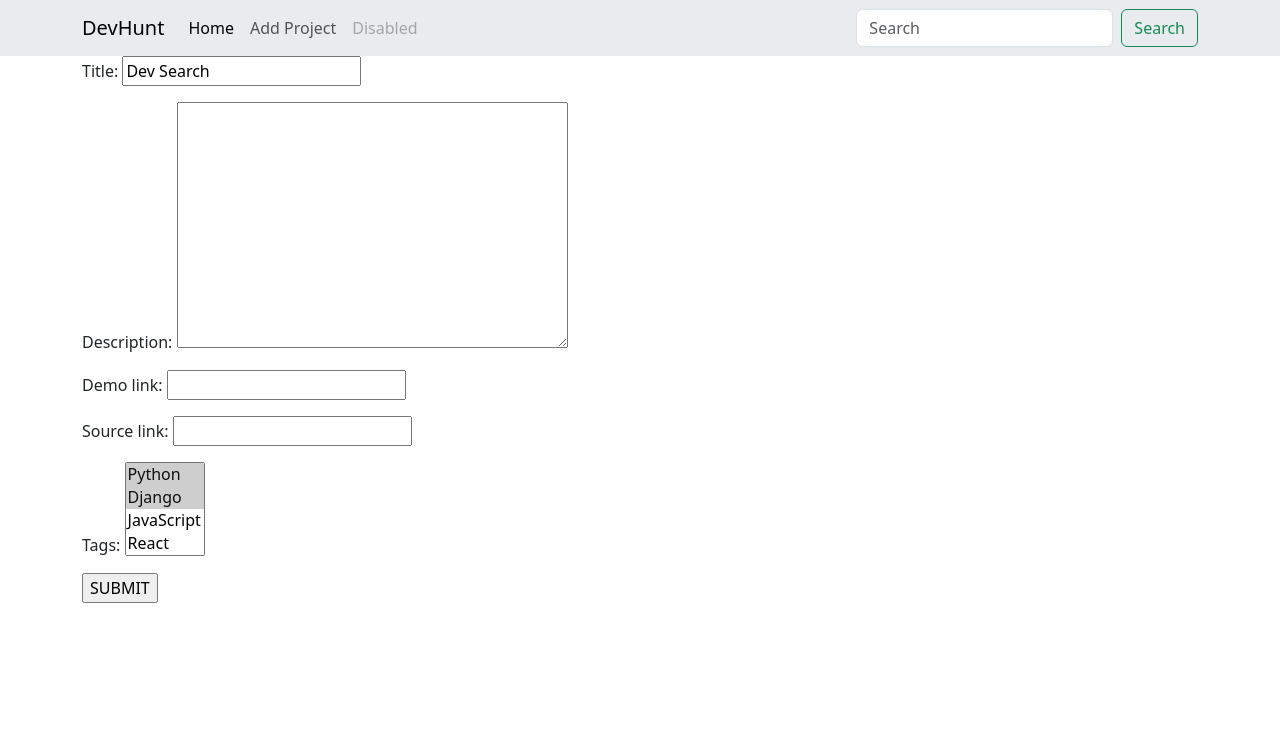
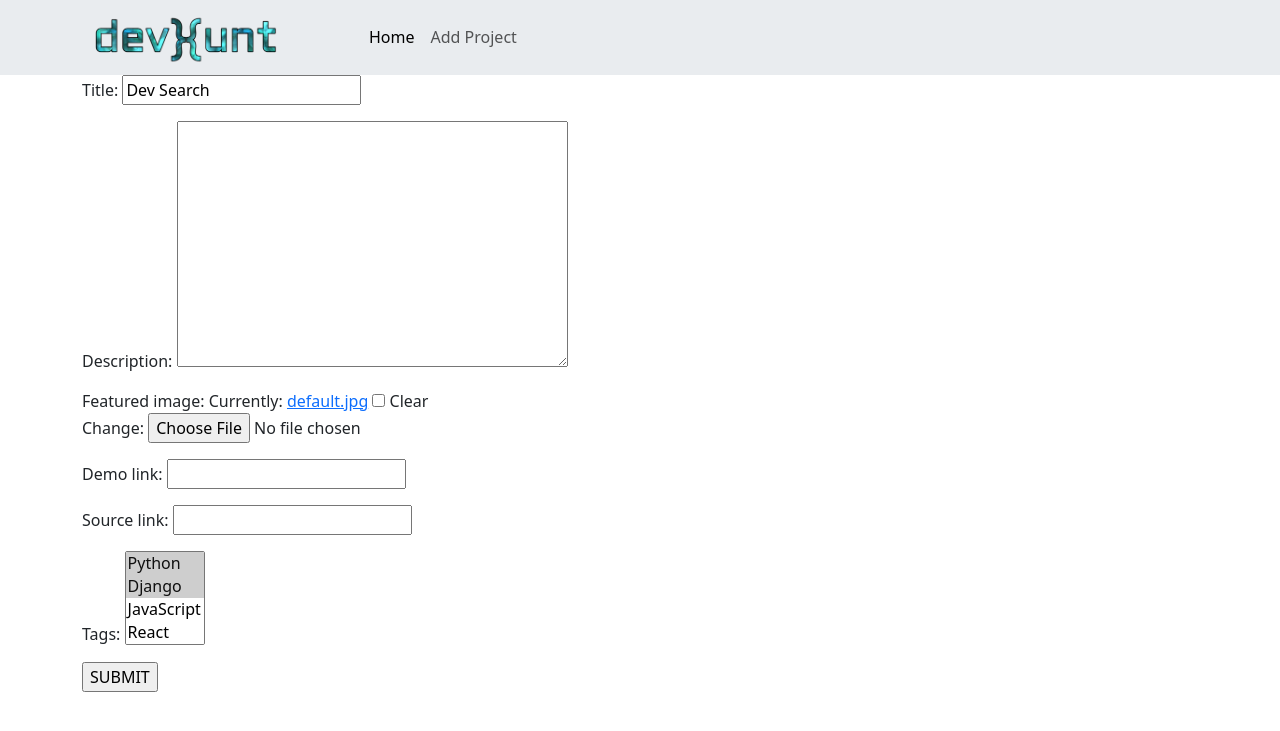
Before and after one commit to shahidafridi-swe/devHunt, a Django app: page /update-project/02fc8653-0c2c-4429-81fa-80e07d8104ae/ in a window 1280 px wide. Shown: the top 731 px of the page. Run offline with Django 4.2, Linux system fonts and the light colour scheme; data comes from the database, SQL or seed files in the repository; both versions use the stored data as it was after the commit.

Commit message:
Image upload and use the image

```diff
--- a/devHunt/settings.py
+++ b/devHunt/settings.py
@@ -120,11 +120,15 @@ USE_TZ = True
 # https://docs.djangoproject.com/en/4.2/howto/static-files/
 
 STATIC_URL = 'static/'
+MEDIA_URL = '/images/'
 
 STATICFILES_DIRS = [
     BASE_DIR / 'static'
 ]
 
+# this is the path for where to upload the images
+MEDIA_ROOT = os.path.join(BASE_DIR, 'static/images')
+
 # Default primary key field type
 # https://docs.djangoproject.com/en/4.2/ref/settings/#default-auto-field
 
--- a/devHunt/urls.py
+++ b/devHunt/urls.py
@@ -1,24 +1,14 @@
-"""
-URL configuration for devHunt project.
-
-The `urlpatterns` list routes URLs to views. For more information please see:
-    https://docs.djangoproject.com/en/4.2/topics/http/urls/
-Examples:
-Function views
-    1. Add an import:  from my_app import views
-    2. Add a URL to urlpatterns:  path('', views.home, name='home')
-Class-based views
-    1. Add an import:  from other_app.views import Home
-    2. Add a URL to urlpatterns:  path('', Home.as_view(), name='home')
-Including another URLconf
-    1. Import the include() function: from django.urls import include, path
-    2. Add a URL to urlpatterns:  path('blog/', include('blog.urls'))
-"""
 from django.contrib import admin
 from django.urls import path, include
 
+# for use media(images)
+from django.conf import settings
+from django.conf.urls.static import static
 
 urlpatterns = [
     path('admin/', admin.site.urls),
     path('', include('projects.urls'))
 ]
+
+# for use media(images)
+urlpatterns += static(settings.MEDIA_URL, document_root=settings.MEDIA_ROOT)
--- a/projects/form.py
+++ b/projects/form.py
@@ -4,4 +4,4 @@ from .models import Project
 class ProjectForm(ModelForm):
     class Meta:
         model = Project
-        fields = ['title', 'description', 'demo_link', 'source_link', 'tags']
+        fields = ['title', 'description', 'featured_image' , 'demo_link', 'source_link', 'tags']
--- a/projects/models.py
+++ b/projects/models.py
@@ -5,6 +5,7 @@ import uuid
 class Project(models.Model):
     title = models.CharField(max_length=255)
     description = models.TextField(null=True, blank=True)
+    featured_image = models.ImageField(null=True, blank=True, default='default.jpg')
     demo_link = models.CharField(max_length=200, null=True, blank=True)
     source_link = models.CharField(max_length=200, null=True, blank=True)
     tags = models.ManyToManyField('Tag', blank=True)
--- a/projects/templates/projects/project-form.html
+++ b/projects/templates/projects/project-form.html
@@ -2,7 +2,7 @@
 
 {% block content %}
 
-<form method="POST">
+<form method="POST" enctype="multipart/form-data">
     {% csrf_token %}
 
     {{form.as_p}}
--- a/projects/templates/projects/single-project.html
+++ b/projects/templates/projects/single-project.html
@@ -4,6 +4,8 @@
 
 <h3>This is {{project.title}}</h3>
 <p>{{project.description}}</p>
+
+<img class='w-25' src="{{ project.featured_image.url }}" alt="">
 
 <hr>
 
--- a/projects/views.py
+++ b/projects/views.py
@@ -22,7 +22,7 @@ def project(request, pk):
 def createProject(request):
     form = ProjectForm()
     if request.method == 'POST':
-        form = ProjectForm(request.POST)
+        form = ProjectForm(request.POST, request.FILES)
         if form.is_valid:
             form.save()
             return redirect('projects')
@@ -35,7 +35,7 @@ def updateProject(request, pk):
     project = Project.objects.get(id=pk)
     form = ProjectForm(instance=project)
     if request.method == 'POST':
-        form = ProjectForm(request.POST, instance=project)
+        form = ProjectForm(request.POST, request.FILES, instance=project)
         if form.is_valid:
             form.save()
             return redirect('projects')
--- a/templates/navbar.html
+++ b/templates/navbar.html
@@ -1,25 +1,24 @@
+{% load static %}
+
 <nav class="navbar navbar-expand-lg bg-body-secondary">
     <div class="container">
       <button class="navbar-toggler" type="button" data-bs-toggle="collapse" data-bs-target="#navbarTogglerDemo03" aria-controls="navbarTogglerDemo03" aria-expanded="false" aria-label="Toggle navigation">
         <span class="navbar-toggler-icon"></span>
       </button>
-      <a class="navbar-brand" href="{% url 'projects' %}">DevHunt</a>
+      <a class="navbar-brand w-25 p-0 m-0" href="{% url 'projects' %}">
+        <img class="w-75" src="{% static 'images/devhunt.png' %}" alt="devHuntLogo">
+      </a>
       <div class="collapse navbar-collapse" id="navbarTogglerDemo03">
-        <ul class="navbar-nav me-auto mb-2 mb-lg-0">
+        <ul class="navbar-nav me-auto mb-2 mb-lg-0 ">
           <li class="nav-item">
             <a class="nav-link active" aria-current="page" href="{% url 'projects' %}">Home</a>
           </li>
           <li class="nav-item">
             <a class="nav-link" href="{% url 'create-project' %}">Add Project</a>
           </li>
-          <li class="nav-item">
-            <a class="nav-link disabled">Disabled</a>
-          </li>
+
         </ul>
-        <form class="d-flex" role="search">
-          <input class="form-control me-2" type="search" placeholder="Search" aria-label="Search">
-          <button class="btn btn-outline-success" type="submit">Search</button>
-        </form>
+
       </div>
     </div>
   </nav>
```
Also changed, not shown: db.sqlite3, projects/migrations/0004_project_featured_image.py (added), static/images/default.jpg (added), static/images/devhunt.png (added), static/images/emma-francis-vpHCfunwDrQ-unsplash.jpg (added), static/images/jonatan-pie-3l3RwQdHRHg-unsplash.jpg (added), static/images/user-default.png (added).
